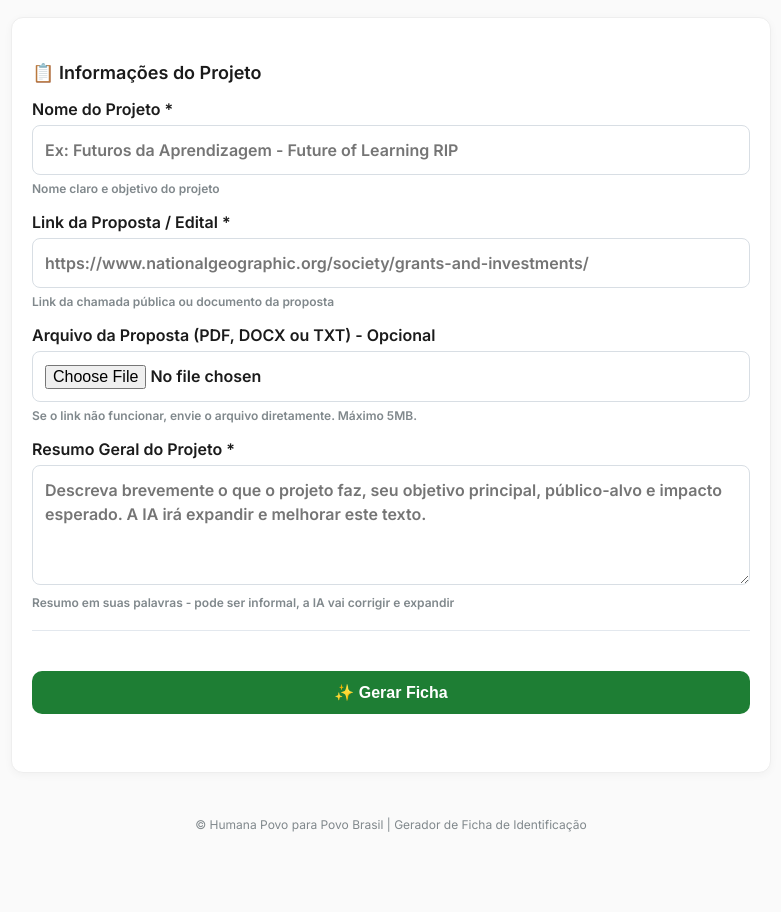
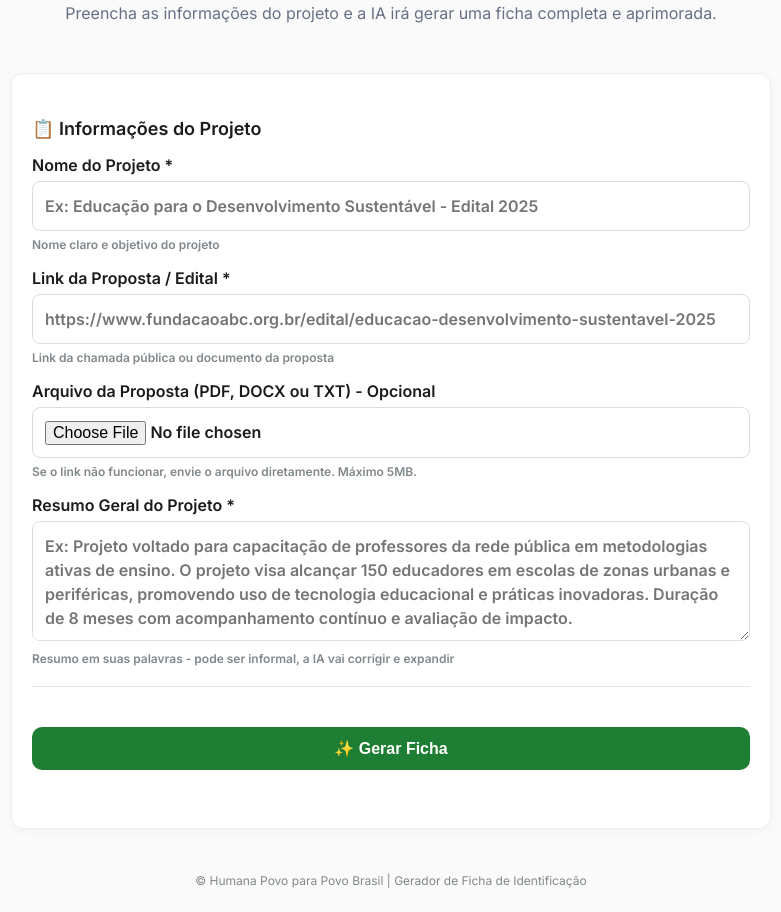
Before and after one commit to dubmuniz/ferramentapropostas, a plain HTML site: page index.html in a window 1280 px wide. Shown: the part 164-1076 px from the top of the page, without its empty margins (249-1030 px from the left). Before the commit the page ends 1020 px from the top, so only its background shows below. Drawn offline with Linux system fonts and the light colour scheme.

Commit message:
Update index.html

```diff
--- a/index.html
+++ b/index.html
@@ -17,7 +17,7 @@
     .wrap{max-width:800px;margin:0 auto;padding:20px}
     header{text-align:center;padding-top:28px}
     .brand{display:inline-flex;align-items:center;gap:12px;justify-content:center}
-    .logo{width:44px;height:44px}
+    .logo{width:100px;height:100px}
     h1{margin:10px 0 6px;font-size:26px}
     p.lead{color:var(--muted);margin:0 0 10px}
     form{background:#fff;border:1px solid #eee;border-radius:12px;padding:20px;box-shadow:0 2px 8px rgba(0,0,0,.04)}
@@ -62,12 +62,12 @@
       <div class="section-title">📋 Informações do Projeto</div>
 
       <label>Nome do Projeto *
-        <input name="project_name" type="text" required placeholder="Ex: Futuros da Aprendizagem - Future of Learning RIP" maxlength="200">
+        <input name="project_name" type="text" required placeholder="Ex: Educação para o Desenvolvimento Sustentável - Edital 2025" maxlength="200">
         <div class="note">Nome claro e objetivo do projeto</div>
       </label>
 
       <label>Link da Proposta / Edital *
-        <input name="proposal_url" type="url" required placeholder="https://www.nationalgeographic.org/society/grants-and-investments/">
+        <input name="proposal_url" type="url" required placeholder="https://www.fundacaoabc.org.br/edital/educacao-desenvolvimento-sustentavel-2025">
         <div class="note">Link da chamada pública ou documento da proposta</div>
       </label>
 
@@ -77,7 +77,7 @@
       </label>
 
       <label>Resumo Geral do Projeto *
-        <textarea name="project_summary" required placeholder="Descreva brevemente o que o projeto faz, seu objetivo principal, público-alvo e impacto esperado. A IA irá expandir e melhorar este texto."></textarea>
+        <textarea name="project_summary" required placeholder="Ex: Projeto voltado para capacitação de professores da rede pública em metodologias ativas de ensino. O projeto visa alcançar 150 educadores em escolas de zonas urbanas e periféricas, promovendo uso de tecnologia educacional e práticas inovadoras. Duração de 8 meses com acompanhamento contínuo e avaliação de impacto."></textarea>
         <div class="note">Resumo em suas palavras - pode ser informal, a IA vai corrigir e expandir</div>
       </label>
 
```
